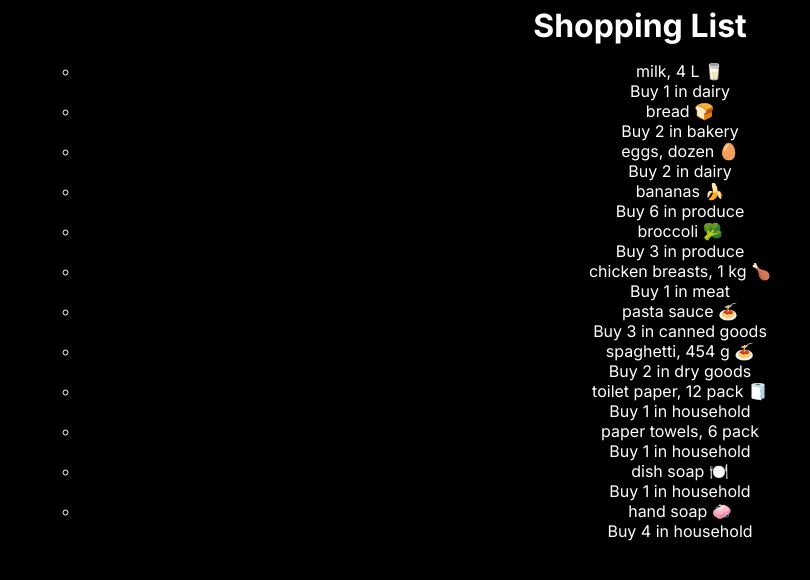
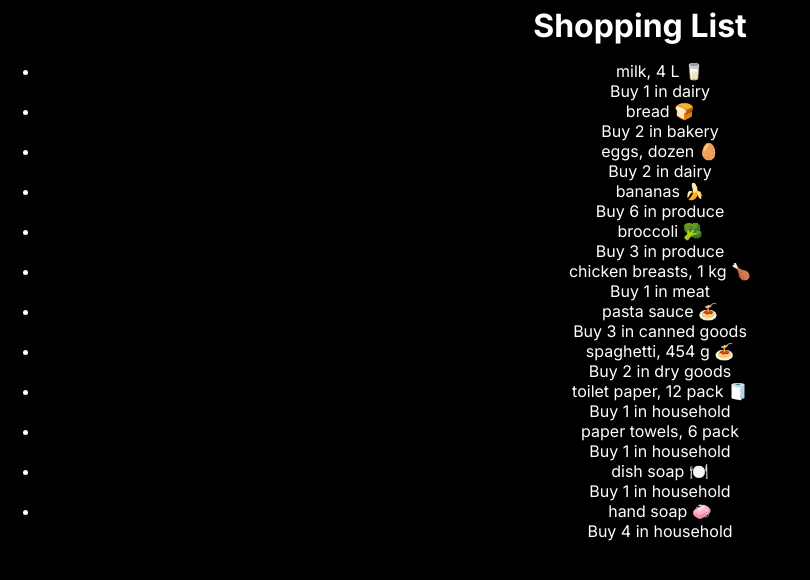
Before and after one commit to Saffy127/cprg306-assignments, a Next.js app: page /week3 in a window 1280 px wide. Shown: the top 580 px of the page, without its empty margins (0-810 px from the left). Built offline with nearby package versions, Linux system fonts and the light colour scheme.

Commit message:
Trying new styling

```diff
--- a/app/week3/item-list.js
+++ b/app/week3/item-list.js
@@ -65,17 +65,18 @@ const ItemList = () => {
   ];
 
   return (
-        <ul className="text-center text-white space-y-2 list-none">
-        {items.map((item, index) => (
+    <ul className="space-y-4 list-none">
+      {items.map((item, index) => (
+        <li key={index}>
           <Item
-            key={index}
             name={item.name}
             quantity={item.quantity}
             category={item.category}
           />
-        ))}
-      </ul>
-      );
+        </li>
+      ))}
+    </ul>
+  );
+};
 
-};
 export default ItemList;
--- a/app/week3/item.js
+++ b/app/week3/item.js
@@ -1,12 +1,8 @@
 const Item = ({ name, quantity, category }) => {
   return (
-      <div className="bg-yellow-300 p-4 m-2 rounded border-2 border-gray-400">
-        <ul className="list-none">
-          <li className="list-item">
-            <div className="text-xl font-bold">{name}</div>
+    <div className="bg-yellow-300 p-4 m-2 rounded border-2 border-gray-400 flex flex-col justify-center items-center">
+      <div className="text-xl font-bold list-none">{name}</div>
       <div className="text-lg">Buy {quantity} in {category}</div>
-          </li>
-        </ul>
     </div>
   );
 };
```
Lines whose indentation alone changed are shown as unchanged.
